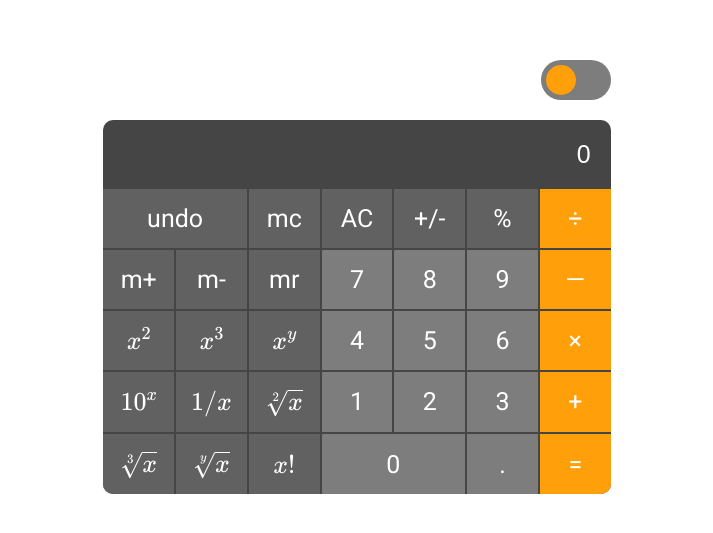
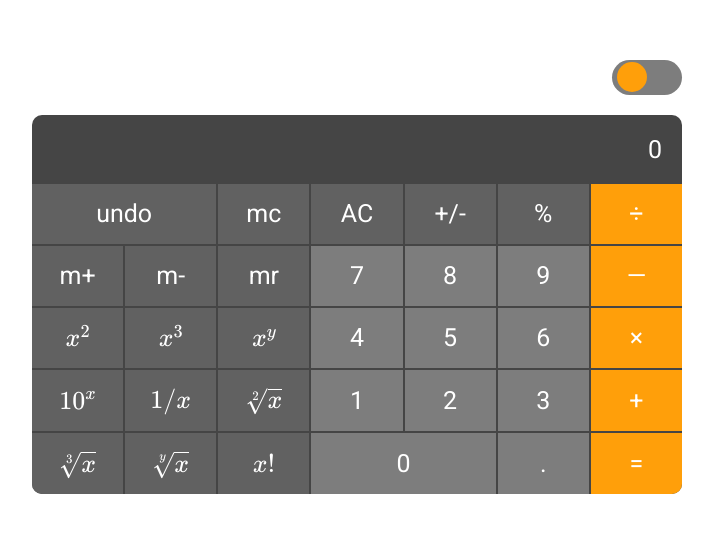
Before and after one commit to ValeriaKliui/calculator, a website built with webpack: page public/index.html in a window 1280 px wide. Shown: the part 123-656 px from the top of the page, without its empty margins (283-996 px from the left). Built offline with nearby package versions, Linux system fonts and the light colour scheme.

Commit message:
fix: update styles of app container

```diff
--- a/src/styles/calculator.scss
+++ b/src/styles/calculator.scss
@@ -3,6 +3,21 @@
 	flex-direction: column;
 	align-items: flex-end;
 	gap: 20px;
+	width: 100%;
+	height: 100%;
+
+	@media (min-width: 0) {
+		max-width: 650px;
+	}
+
+	@media (min-width: 0) {
+		max-height: fit-content;
+	}
+
+	@media (min-width: 2000px) {
+		max-width: 1300px;
+		max-height: 900px;
+	}
 }
 
 .calculator {
@@ -11,12 +26,15 @@
 	flex-direction: column;
 	overflow: hidden;
 	box-sizing: border-box;
+	width: 100%;
+	height: 100%;
 }
 
 .calculator__buttons {
 	background-color: var(--calculator);
 	display: grid;
 	gap: 2px;
+	height: 100%;
 
 	@media (min-width: 0) {
 		grid-template-columns: repeat(4, 1fr);
@@ -30,7 +48,6 @@
 .calculator__button {
 	background-color: var(--button);
 	color: var(--button-text);
-	font-size: 25px;
 	border: none;
 	text-align: center;
 
@@ -87,7 +104,6 @@
 	background: var(--calculator);
 	text-align: right;
 	color: var(--text);
-	font-size: 25px;
 
 	&:focus-visible {
 		outline: 1px var(--highlight) auto;
--- a/src/styles/global.scss
+++ b/src/styles/global.scss
@@ -1,11 +1,21 @@
 @use "./vars.scss";
+
+html,
+body,
+button,
+input {
+	font-family: "Roboto", serif;
+	font-weight: 400;
+	font-size: 25px;
+
+	@media (min-width: 2000px) {
+		font-size: 50px;
+	}
+}
 
 body {
 	background-color: var(--background-color);
 	color: var(--color);
-	font-family: "Roboto", serif;
-	font-weight: 400;
-	font-size: 22px;
 	height: 100vh;
 	transition:
 		background-color 0.3s,
@@ -26,5 +36,4 @@ button {
 input {
 	padding: 20px;
 	border: none;
-	font-size: 25px;
 }
```
